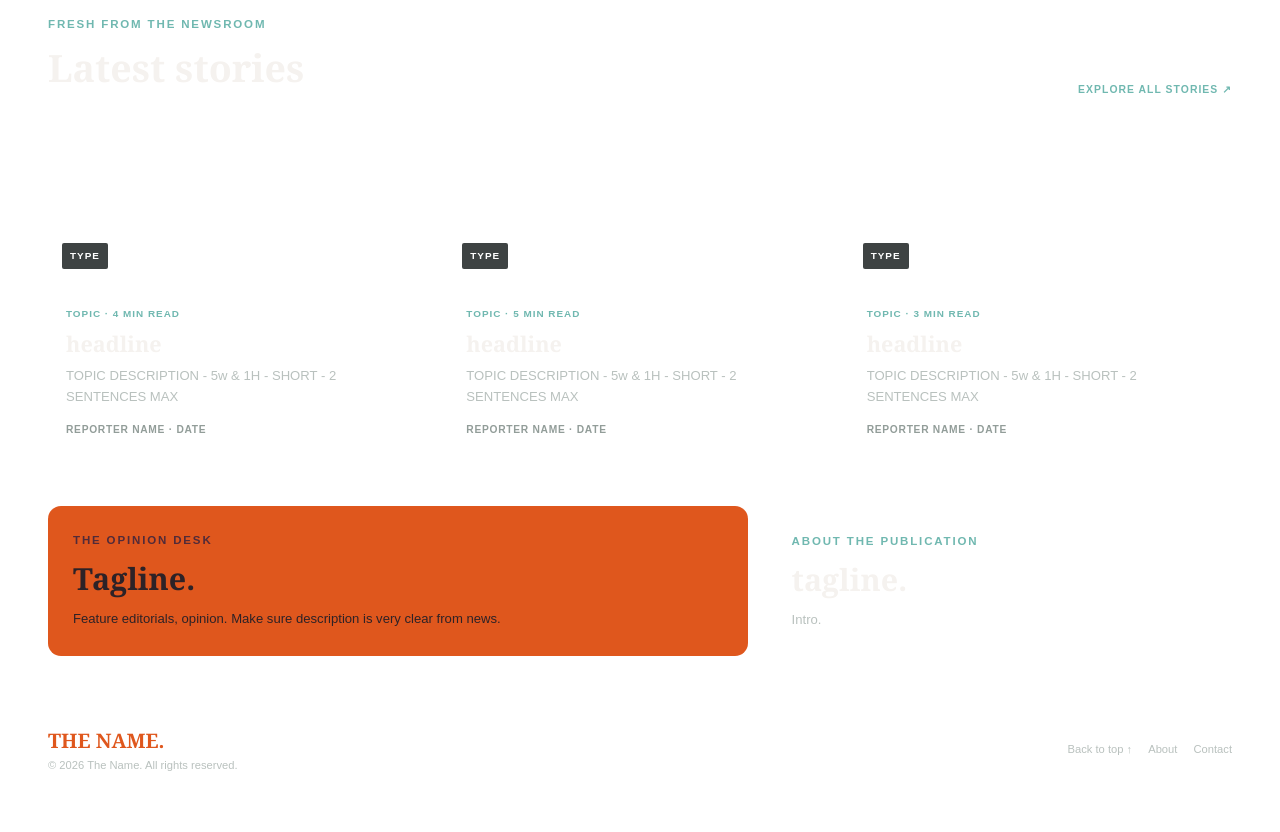
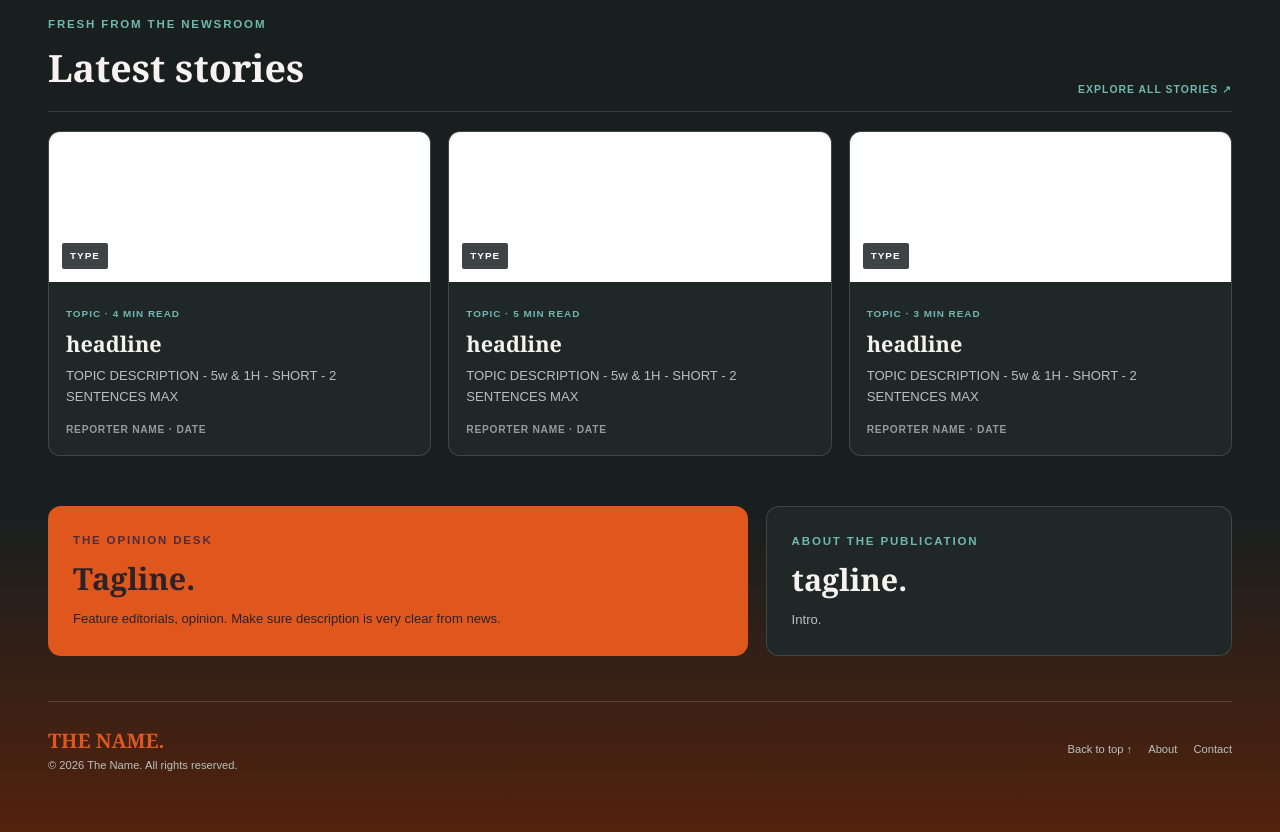
Before and after one commit to Mcflurry1023/mcflurry1023.github.com, a plain HTML site: page index.html in a window 1280 px wide. Shown: the part 860-1692 px from the top of the page. Drawn offline with Linux system fonts and the light colour scheme.

Commit message:
Modify background gradient in index.html
Updated background gradient colors in CSS variables.

```diff
--- a/index.html
+++ b/index.html
@@ -15,9 +15,9 @@
       --background:
           linear-gradient(
             to bottom,
-            rgb(#191f1f),
-            rgb(#df571d)
-          )
+            rgb(25, 31, 31)80%,
+            rgb(88, 34, 11)
+          );
       --surface: #202727;
       --surface-dark: #242929;
       --text: #f5f2ef;
```
